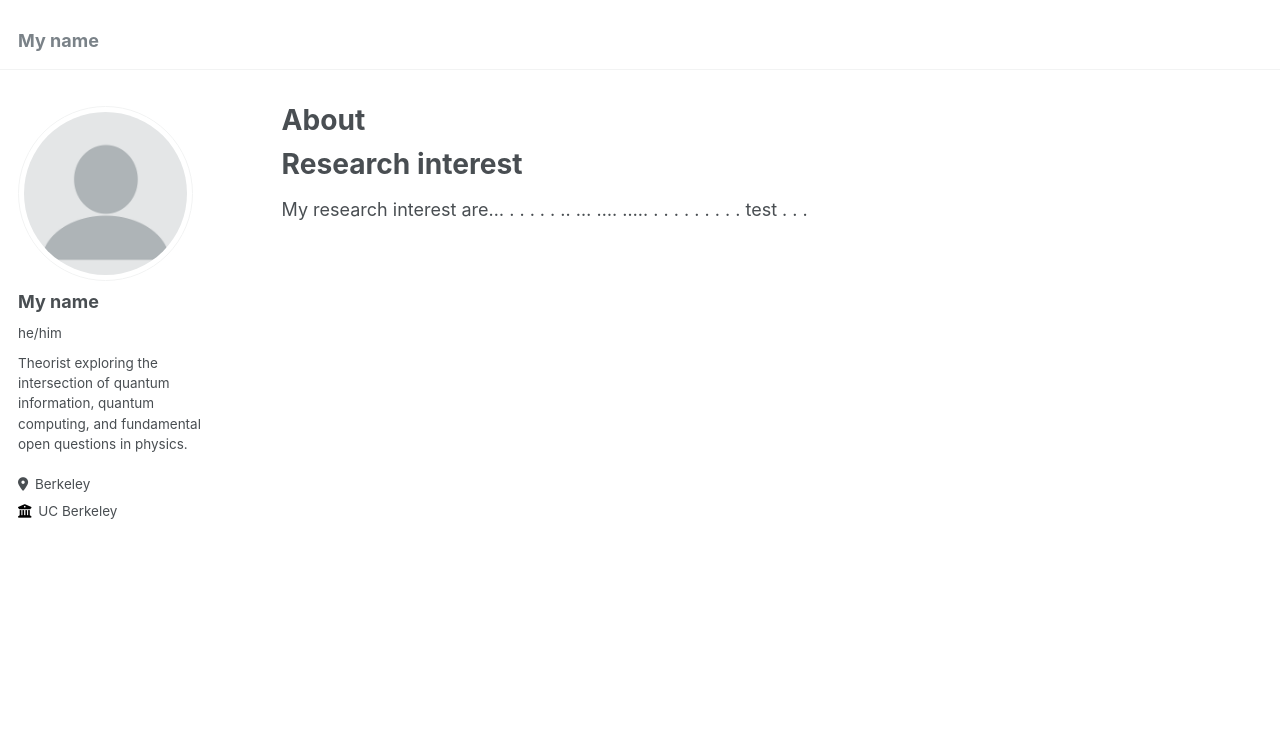
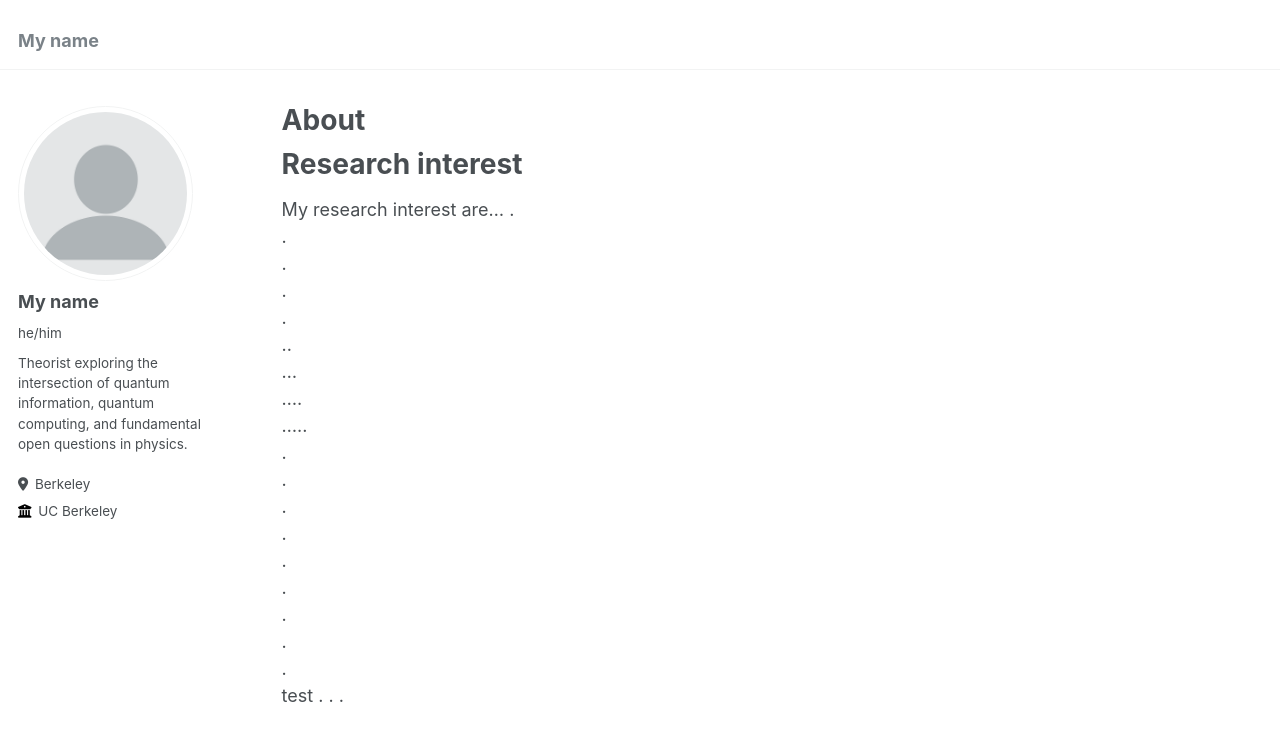
Before and after one commit to Thilo-S/thilo-s.github.io, a Jekyll site: the page built from _pages/about.md, in a window 1280 px wide and 921 px high. Shown: the top 741 px of the window. Built offline with Jekyll 4.4.1, drawn with Linux system fonts in a browser that asks for light colours.

Commit message:
Update about.md

```diff
--- a/_pages/about.md
+++ b/_pages/about.md
@@ -10,24 +10,24 @@ redirect_from:
 Research interest
 ======
 My research interest are...
-.
-.
-.
-.
-.
-..
-...
-....
-.....
-.
-.
-.
-.
-.
-.
-.
-.
-.
+.<br>
+.<br>
+.<br>
+.<br>
+.<br>
+..<br>
+...<br>
+....<br>
+.....<br>
+.<br>
+.<br>
+.<br>
+.<br>
+.<br>
+.<br>
+.<br>
+.<br>
+.<br>
 test
 .
 .
```
